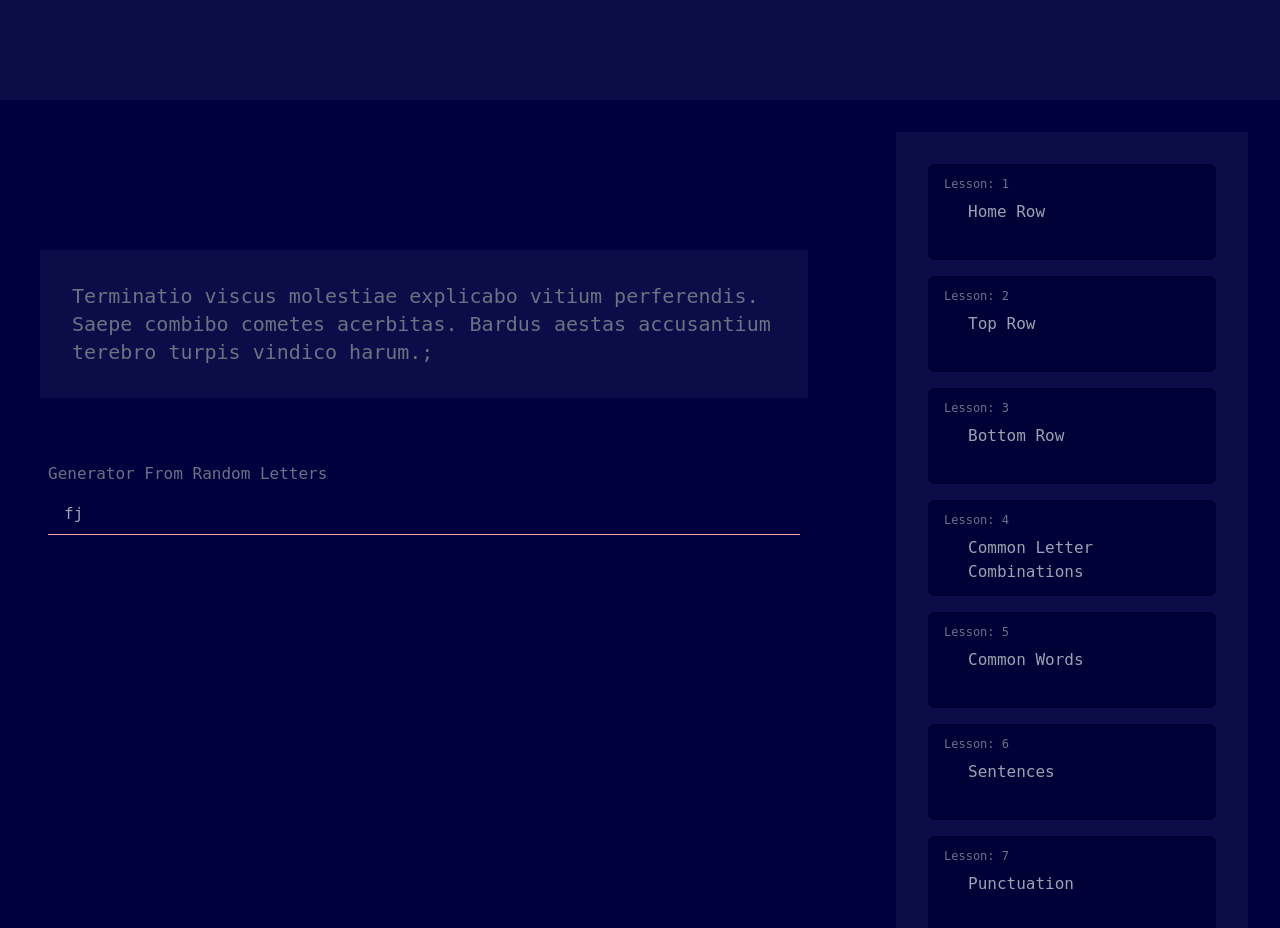
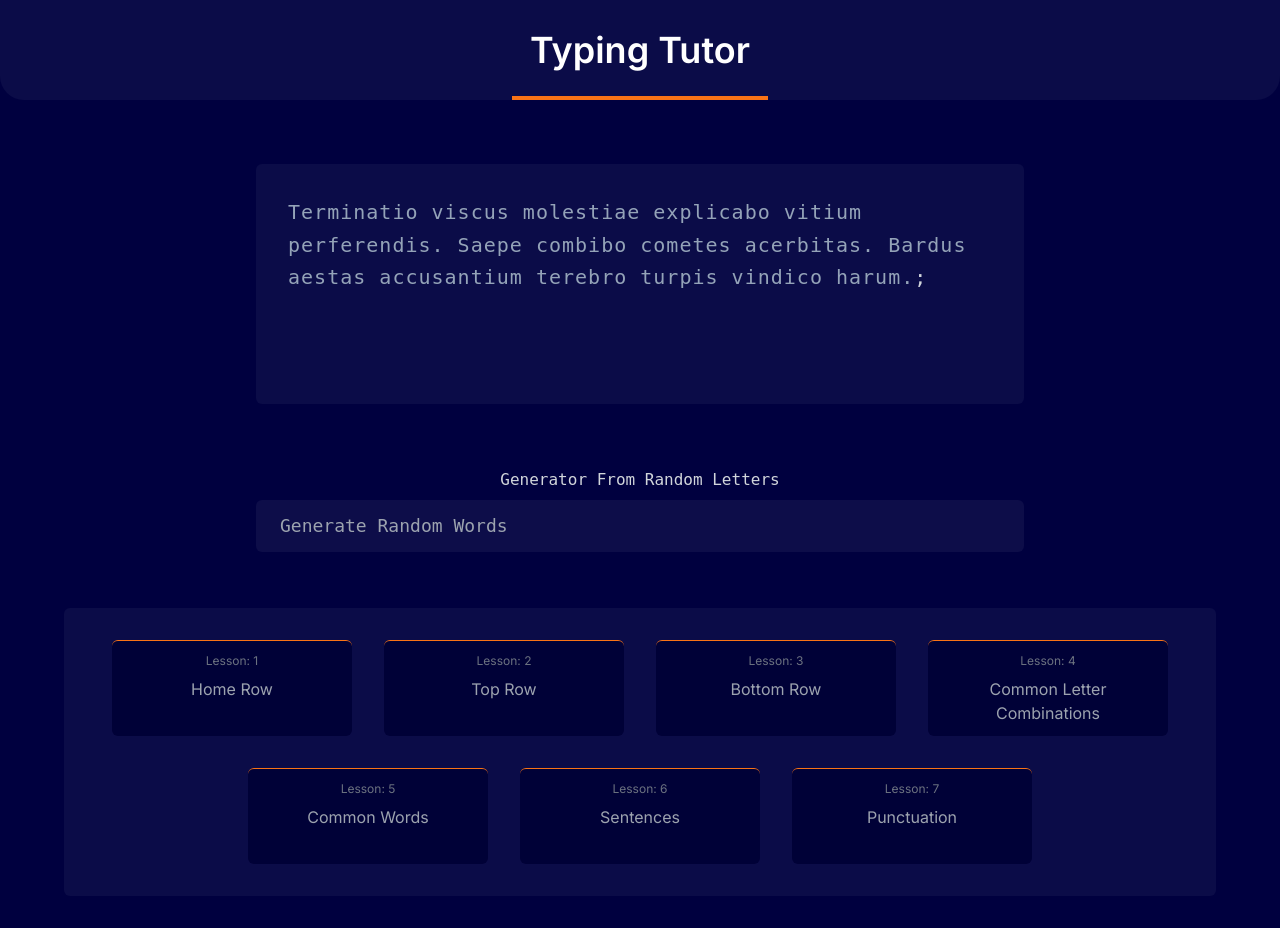
Before and after one commit to saqibtanveer-dev/typing-practice, a Next.js app: page / in a window 1280 px wide. Shown: the top 928 px of the page. Built offline with nearby package versions, Linux system fonts and the light colour scheme.

Commit message:
ui changed

```diff
--- a/src/app/globals.css
+++ b/src/app/globals.css
@@ -7,3 +7,7 @@
     text-wrap: balance;
   }
 }
+body{
+  width: 100vw;
+  overflow-x: hidden;
+}
--- a/src/app/layout.tsx
+++ b/src/app/layout.tsx
@@ -21,24 +21,20 @@ export default function RootLayout({
 }>) {
   return (
     <html lang="en" className="dark">
-      <body className={"dark:bg-bg-primary h-screen" + inter.className}>
+      <body className={"dark:bg-bg-primary " + inter.className}>
         <div className="hidden md:block">
           <AllStates>
             {/* header */}
             <Header />
 
             {/* main */}
-            <main className="h-full max-w-7xl mx-auto flex items-start justify-center gap-primary">
+            <main className="max-w-7xl w-full gap-primary flex flex-col items-center p-8">
               {/* section */}
-              <section className="flex-1 h-full p-8">
+              <section className="flex-1 p-8 w-full flex flex-col items-center">
                 {children}
                 <InputLettersToType />
               </section>
-
-              {/* aside */}
-              <aside className="w-[416px] h-full p-8">
-                <Aside />
-              </aside>
+          <Aside/>
             </main>
           </AllStates>
         </div>
--- a/src/app/page.tsx
+++ b/src/app/page.tsx
@@ -10,5 +10,5 @@ const CharsContainer = dynamic(() => import("@/components/TypingArea"), {
 export default function Home() {
   const para = generateRandomPara();
   const chars = para.split("");
-  return <CharsContainer chars={chars} letterUsedForGenData="faker" />;
+  return <CharsContainer  chars={chars} letterUsedForGenData="faker" />;
 }
--- a/src/components/Aside/AsideItem.tsx
+++ b/src/components/Aside/AsideItem.tsx
@@ -11,10 +11,10 @@ export default function AsideItem({
   return (
     <Link
       href={`/lesson/${number}`}
-      className="h-24 w-full bg-[] px-4 py-3 rounded-md text-gray-500 dark:bg-bg-third"
+      className="h-24 w-60 text-center flex flex-col border-t border-orange-500  hover:shadow-md duration-200 hover:shadow-orange-500 items-center bg-[] px-4 py-3 rounded-md text-gray-500 dark:bg-bg-third"
     >
       <p className="text-xs mb-2">Lesson: {number + 1}</p>
-      <h2 className="ml-6 text-gray-400">{name}</h2>
+      <h2 className=" text-gray-400">{name}</h2>
     </Link>
   );
 }
--- a/src/components/Aside/index.tsx
+++ b/src/components/Aside/index.tsx
@@ -4,7 +4,7 @@ import { lessonsList } from "@/data/lessonsList";
 
 export default function Aside() {
   return (
-    <div className="dark:text-gray-500 dark:bg-bg-secondary h-full w-full overflow-y-scroll flex flex-col gap-4 p-8">
+    <div className="dark:text-gray-500 dark:bg-bg-secondary h-full  max-w-6xl rounded-md flex flex-wrap justify-center gap-8 p-8">
       {/* lesson item */}
       {lessonsList.map((lesson, i) => (
         <AsideItem
--- a/src/components/Header/index.tsx
+++ b/src/components/Header/index.tsx
@@ -3,14 +3,8 @@ import React from "react";
 
 export default function index() {
   return (
-    <header className="max-w-7xl mx-auto bg-bg-secondary h-[100px] flex items-center px-8 py-4">
-      <div className="logo"></div>
-      <nav className="nav">
-        <ul className="navlist">
-          <li className="navitem"></li>
-          <li className="navitem"></li>
-        </ul>
-      </nav>
+    <header className="w-screen mx-auto bg-bg-secondary left-0 h-[100px] flex items-center justify-center px-8 py-4 relative before:absolute before:w-[20%] before:h-1 before:bg-orange-500 before:bottom-0 rounded-b-3xl">
+      <div className="logo text-white text-4xl font-semibold">Typing Tutor</div>
     </header>
   );
 }
--- a/src/components/InputLettersToType.tsx
+++ b/src/components/InputLettersToType.tsx
@@ -15,9 +15,9 @@ export default function InputLettersToType() {
     document.getElementsByTagName("input")[0].blur();
   }
   return (
-    <form action={handleSubmit} className="px-4 mt-16 text-gray-500 font-sans">
-      <div>
-        <label htmlFor="genRand">Generator From Random Letters</label>
+    <form action={handleSubmit} className="px-4 mt-16 w-screen flex flex-col items-center text-gray-300 font-sans">
+      <div className="max-w-3xl w-full flex flex-col items-center">
+        <label htmlFor="genRand" className="w-full text-center">Generator From Random Letters</label>
         <input
           type="text"
           value={inputValue}
@@ -44,8 +44,8 @@ export default function InputLettersToType() {
             setInputValue((pre) => pre + e.key);
           }}
           name="genRand"
-          placeholder="fj"
-          className="w-full bg-bg-primary text-gray-500 my-2 px-4 py-2 border-b border-red-300 focus:outline-none"
+          placeholder="Generate Random Words"
+          className="w-full  text-slate-400 my-2 px-6 py-3 text-lg bg-white/5 rounded-md outline-none border-none focus:outline-orange-500"
         />
       </div>
     </form>
--- a/src/components/TypingArea/Char.tsx
+++ b/src/components/TypingArea/Char.tsx
@@ -2,7 +2,7 @@ import React from "react";
 
 export default function Char({ char, id }: { char: string; id: string }) {
   return (
-    <span id={id} className="">
+    <span id={id} className="tracking-wider leading-relaxed text-slate-400">
       {char}
     </span>
   );
--- a/src/components/TypingArea/index.tsx
+++ b/src/components/TypingArea/index.tsx
@@ -16,7 +16,7 @@ export default function CharsContainer({
   return (
     <>
       <div
-        className="max-w-3xl w-fit h-fit mx-auto dark:bg-bg-secondary dark:text-gray-500 mt-[15%] font-sans text-xl p-8"
+        className="max-w-3xl w-fit h-fit mx-auto dark:bg-bg-secondary dark:text-gray-300 min-h-60 font-sans text-xl p-8 rounded-md"
         onClick={(e) => {
           e.preventDefault();
           setTypingAreaFocused((pre: boolean) => true);
```
